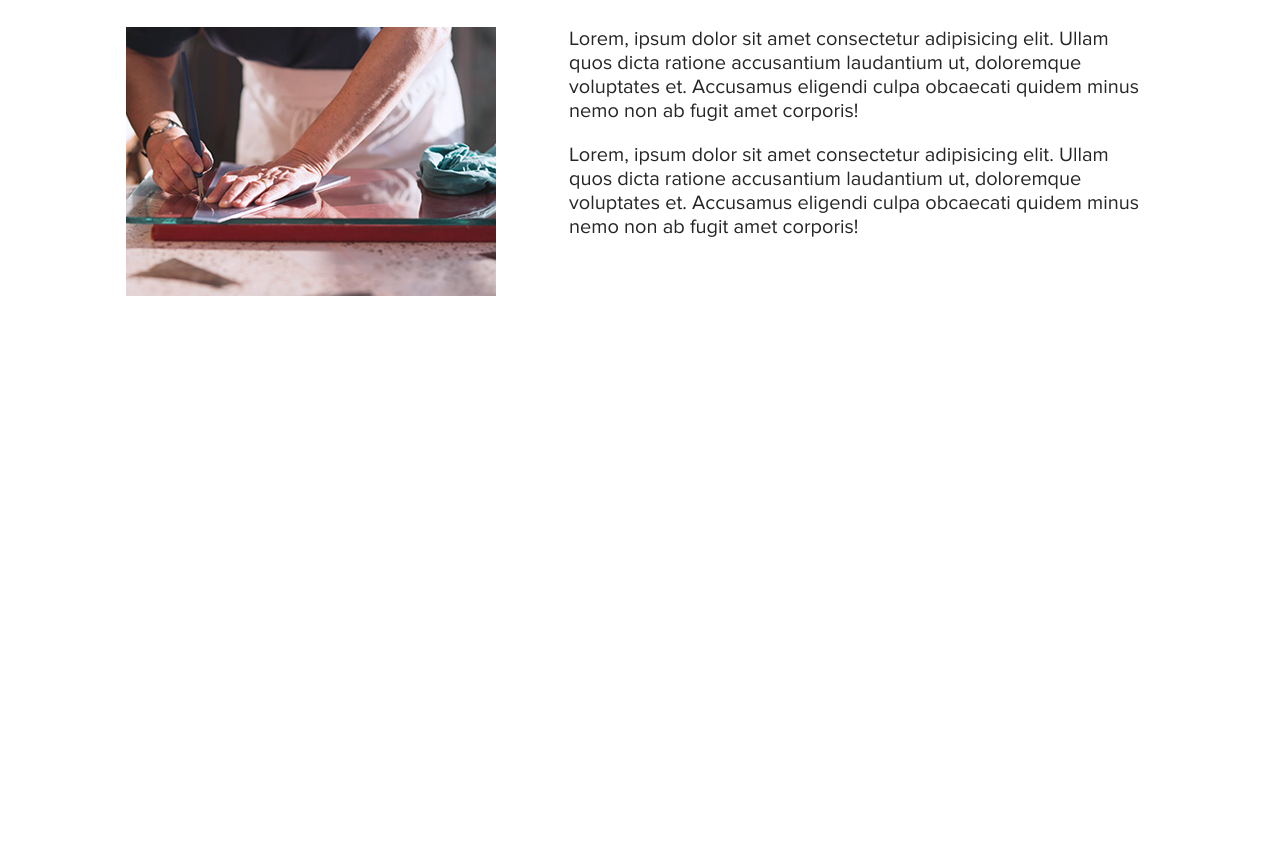
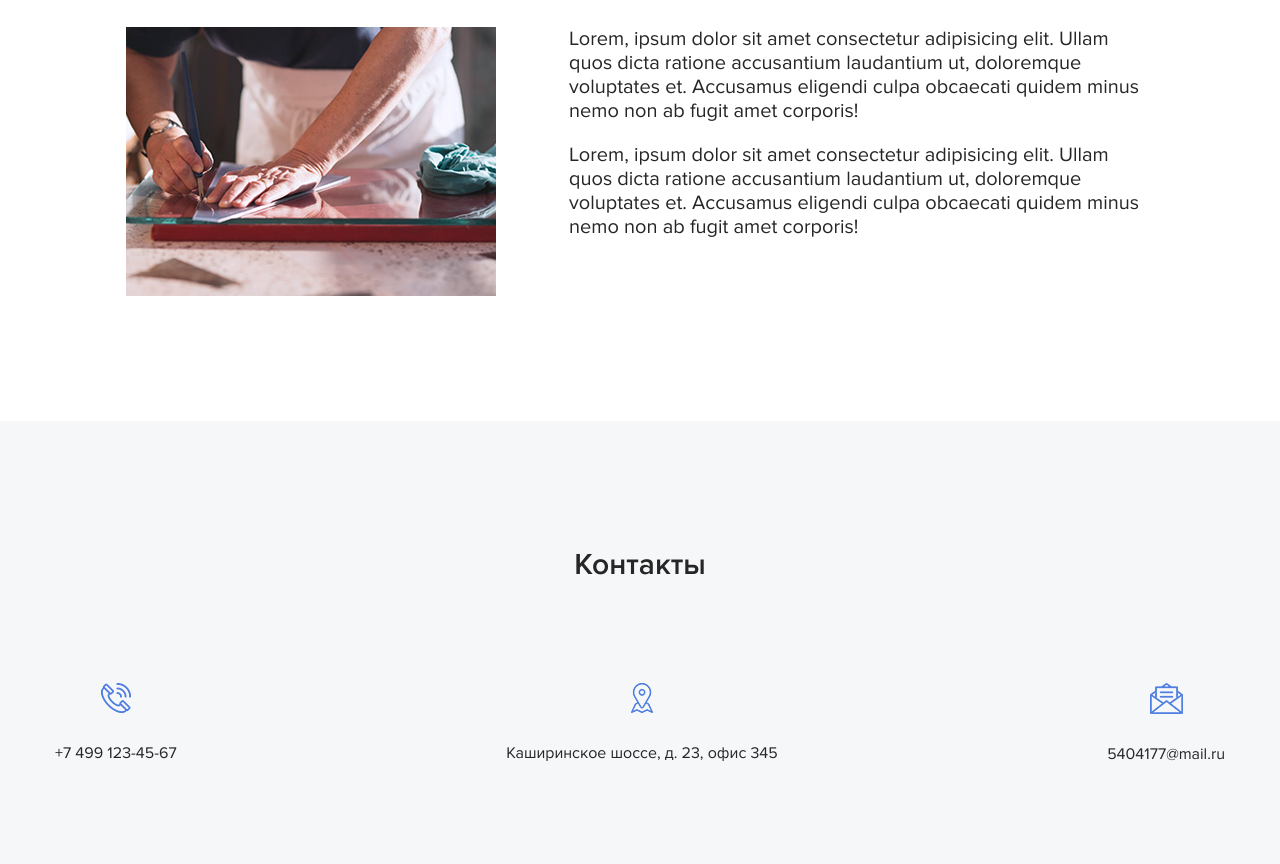
Before and after one commit to Nikkolly/skinali, a plain HTML site: page index.html in a window 1280 px wide. Shown: the part 7203-8067 px from the top of the page. Before the commit the page ends 7624 px from the top, so only its background shows below. Drawn offline with Linux system fonts and the light colour scheme; a script that the page names is missing; a web font is replaced by a local one.

Commit message:
Сверстали блок контакты

```diff
--- a/index.html
+++ b/index.html
@@ -509,6 +509,34 @@
           </div>
         </div>
       </section>
+
+      <section class="section contacts">
+        <div class="container">
+          <h2 class="section-title section__title">
+            Контакты
+          </h2>
+          <div class="contacts-block">
+            <div class="contacts-block__item">
+              <img src="img/contacts/contact-1.png" alt="" class="contacts-block__image">
+              <div class="contacts__text">
+                <a href="#" class="contacts__link">+7 499 123-45-67</a>
+              </div>
+            </div>
+            <div class="contacts-block__item">
+              <img src="img/contacts/contact-2.png" alt="" class="contacts-block__image">
+              <div class="contacts__text">
+                  <address class="contacts__adress">Каширинское шоссе, д. 23, офис 345</address>
+              </div>
+            </div>
+            <div class="contacts-block__item">
+              <img src="img/contacts/contact-3.png" alt="" class="contacts-block__image">
+              <div class="contacts__text">
+                  <a href="#" class="contacts__link">5404177@mail.ru</a>
+              </div>
+            </div>
+          </div>
+        </div>
+      </section>
     </main>
 
     <!-- Подключение виджета обратной связи -->
--- /dev/null
+++ b/sass/blocks/_contacts.sass
@@ -0,0 +1,24 @@
+.contacts
+    background-color: #f6f7f9
+    &-block
+        display: flex
+        justify-content: space-between
+        flex-wrap: wrap
+        &__item
+            text-align: center
+        &__image
+            margin-bottom: 25px
+    &__text
+        font-size: 16px
+    &__link
+        text-decoration: none
+        color: $text-color
+    &__adress
+        font-style: normal
+@media ( max-width:  768px)
+    .contacts
+        &-block
+            &__item
+                width: 100%
+                margin-bottom: 30px
+        &__adress
--- a/sass/style.sass
+++ b/sass/style.sass
@@ -13,3 +13,4 @@
 @import 'blocks/steps'
 @import 'blocks/reviews'
 @import 'blocks/factory'
+@import 'blocks/contacts'
```
Also changed, not shown: css/style.css, img/contacts/contact-1.png (added), img/contacts/contact-2.png (added), img/contacts/contact-3.png (added), 1 other file.
